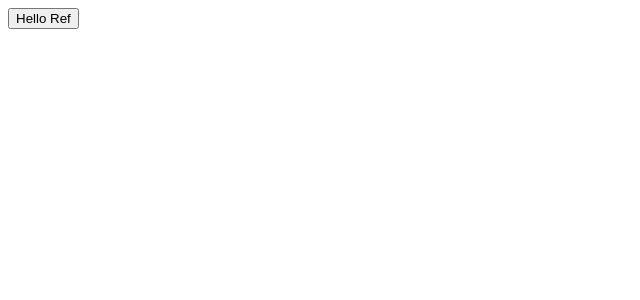
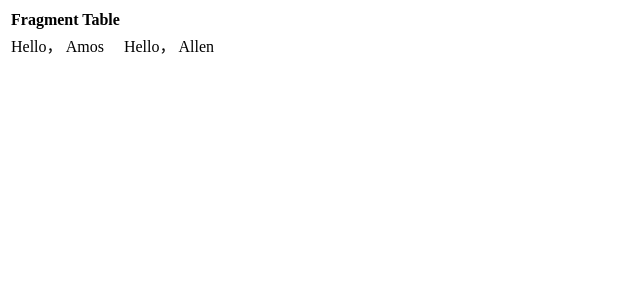
Before and after one commit to amosbaby/react-learning, a React (Create React App) app: page / in a window 1280 px wide. Shown: the top 300 px of the page, without its empty margins (0-640 px from the left). Built offline with nearby package versions, Linux system fonts and the light colour scheme.

Commit message:
feat add fragment

```diff
--- /dev/null
+++ b/src/fragment/fragment.js
@@ -0,0 +1,30 @@
+import React from "react";
+
+class Columns extends React.Component{
+  render(){
+    return (
+      // 显式使用Fragment可带key，隐式不行
+      <React.Fragment>
+        <td> Hello， Amos </td>
+        <td> Hello， Allen </td>
+      </React.Fragment>
+    )
+  }
+}
+
+class Table extends React.Component{
+  render(){
+    return (
+      <table>
+        <th> Fragment Table </th>
+        <tr> <Columns />  </tr>
+      </table>
+    )
+  }
+}
+
+export function TestTable(){
+  return (
+    <Table/>
+  )
+}
--- a/src/index.js
+++ b/src/index.js
@@ -1,6 +1,7 @@
 
 import ReactDOM from 'react-dom/client';
-import { TestFancyButton } from './ref/fancy-button';
+import { TestTable } from './fragment/fragment';
+// import { TestFancyButton } from './ref/fancy-button';
 // import { MessageList } from './context/context';
 // import { ErrorBoundaryTest } from './error-boundary/error-boundary';
 // import { Calculator } from './temperature/temperature';
@@ -14,7 +15,8 @@ import { TestFancyButton } from './ref/fancy-button';
  const root = ReactDOM.createRoot(document.getElementById("root"));
  const element = (
    <div>
-     { <TestFancyButton /> }
+     {<TestTable></TestTable>}
+     {/* { <TestFancyButton /> } */}
      {/* { <ErrorBoundaryTest />} */}
      {/* {<MessageList /> } */}
      {/* {<Calculator />} */}
```
